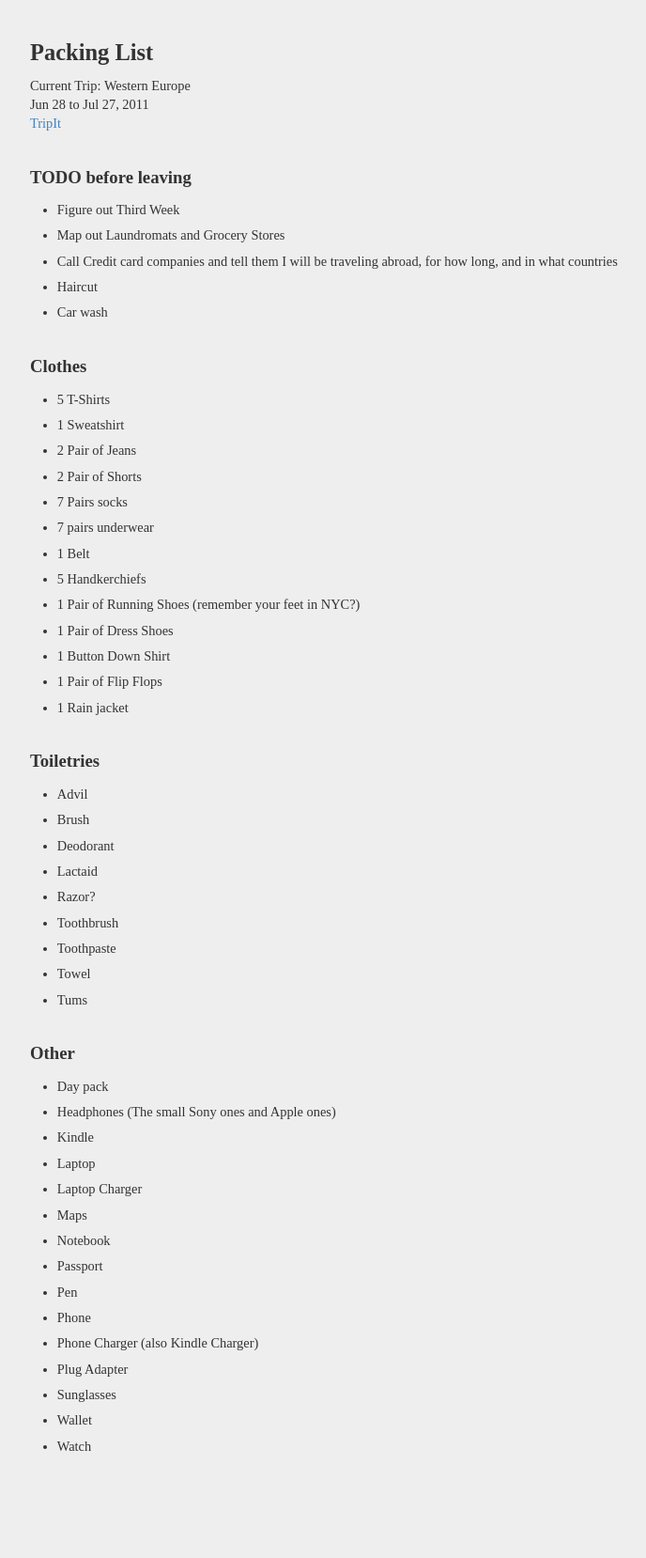
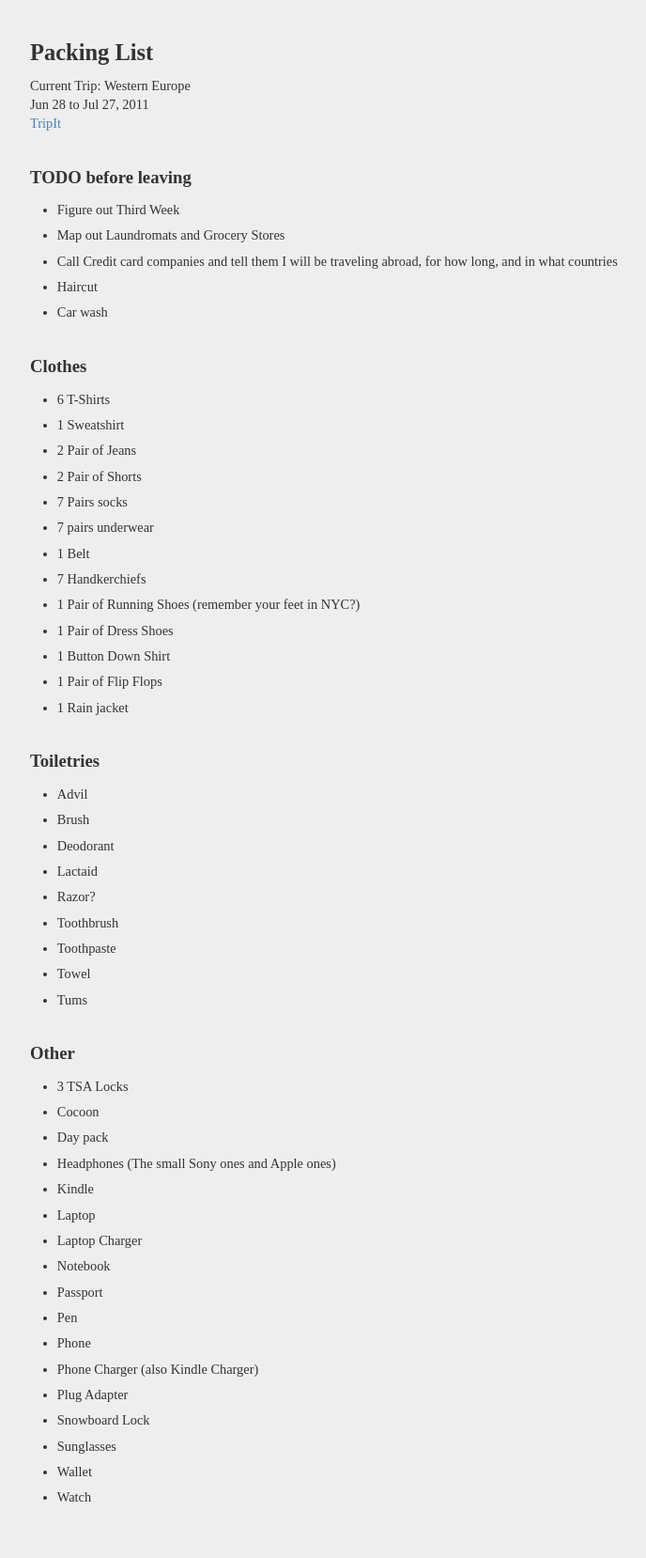
Before and after one commit to icco/traveling, a Jekyll site: the page built from index.md, in a window 1280 px wide. Shown: the whole page at 94% size, without its empty margins (208-896 px from the left). Built offline with Jekyll 4.4.1, drawn with Linux system fonts in a browser that asks for light colours; before the commit the page ends 1603 px from its top, so only the background shows below that.

Commit message:
Changes from what I've packed so far.

```diff
--- a/index.md
+++ b/index.md
@@ -19,14 +19,14 @@ Jun 28 to Jul 27, 2011
 
 ## Clothes
 
- * 5 T-Shirts
+ * 6 T-Shirts
  * 1 Sweatshirt
  * 2 Pair of Jeans
  * 2 Pair of Shorts
  * 7 Pairs socks
  * 7 pairs underwear
  * 1 Belt
- * 5 Handkerchiefs
+ * 7 Handkerchiefs
  * 1 Pair of Running Shoes (remember your feet in NYC?)
  * 1 Pair of Dress Shoes
  * 1 Button Down Shirt
@@ -47,18 +47,20 @@ Jun 28 to Jul 27, 2011
 
 ## Other
 
+ * 3 TSA Locks
+ * Cocoon
  * Day pack
  * Headphones (The small Sony ones and Apple ones)
  * Kindle
  * Laptop
  * Laptop Charger
- * Maps
  * Notebook
  * Passport
  * Pen
  * Phone
  * Phone Charger (also Kindle Charger)
  * Plug Adapter
+ * Snowboard Lock
  * Sunglasses
  * Wallet
  * Watch
```
